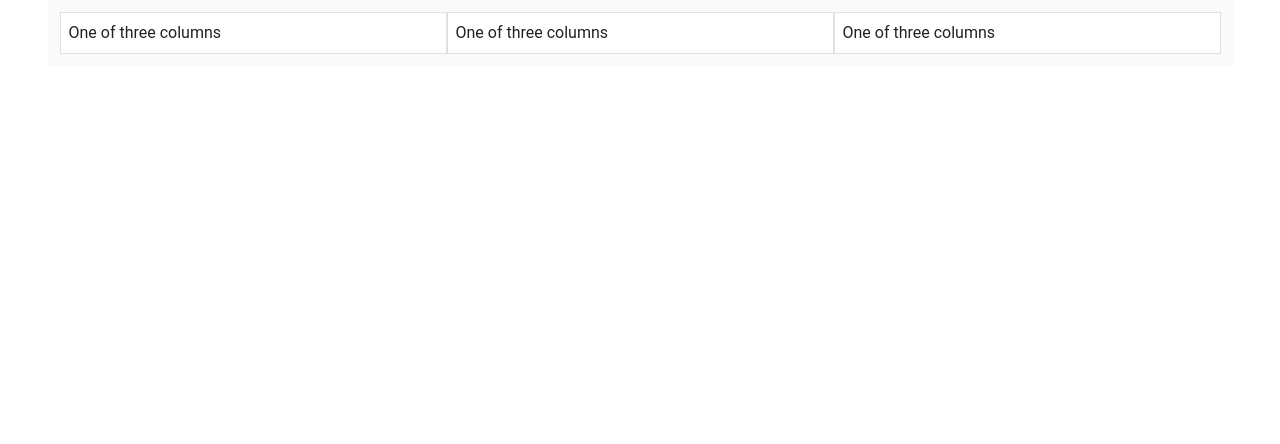
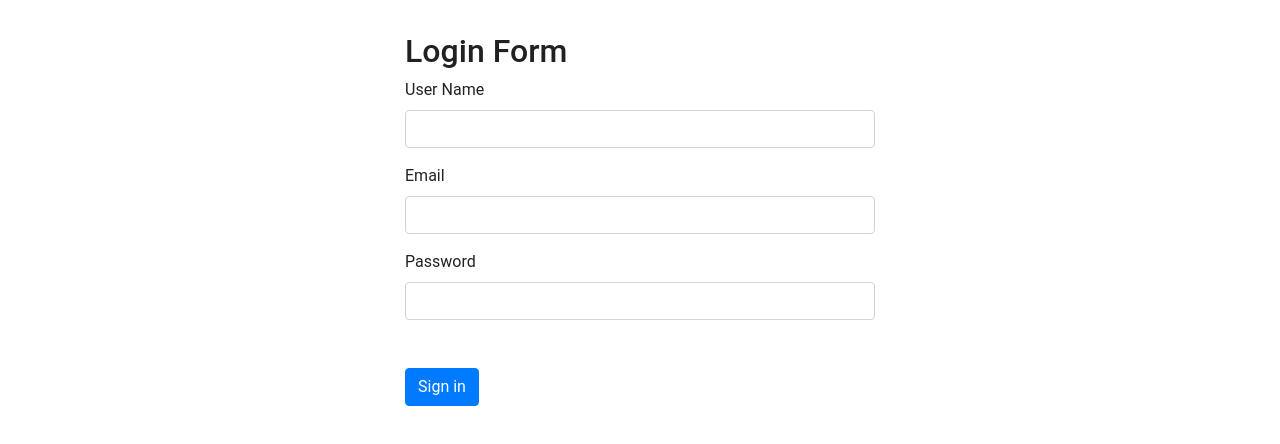
Before and after one commit to HikmetDonmez/vue-crud-project, a Vue app: page / in a window 1280 px wide. Shown: the top 444 px of the page. Built offline with nearby package versions, Linux system fonts and the light colour scheme; a small style sheet from the web is missing.

Commit message:
Login form and validate operation
Login form and validate operation

```diff
--- a/package.json
+++ b/package.json
@@ -13,9 +13,11 @@
     "roboto-fontface": "^0.10.0",
     "vue": "^2.6.11",
     "vue-router": "^3.5.1",
+    "vuelidate": "^0.7.6",
     "vuetify": "^2.4.7"
   },
   "devDependencies": {
+    "@types/vuelidate": "^0.7.14",
     "@vue/cli-plugin-babel": "~4.5.0",
     "@vue/cli-plugin-eslint": "~4.5.0",
     "@vue/cli-service": "~4.5.0",
--- a/src/components/pages/HomePage.vue
+++ b/src/components/pages/HomePage.vue
@@ -1,26 +1,20 @@
 <template>
- <v-container class="grey lighten-5">
-    <v-row no-gutters>
-      <v-col
-        v-for="n in 3"
-        :key="n"
-        cols="12"
-        sm="4"
-      >
-        <v-card
-          class="pa-2"
-          outlined
-          tile
-        >
-          One of three columns
-        </v-card>
-      </v-col>
-    </v-row>
-  </v-container>
+  <div class="container mt-5 mb-5" style="width: 500px">
+      <FormValidation />
+  </div>
 </template>
 
 <script>
+import FormValidation from '../validation/FormValidation'
+
 export default {
+    components: {
+        FormValidation
+    }
+}
 
-}
 </script>
+
+<style>
+@import url("https://stackpath.bootstrapcdn.com/bootstrap/4.5.0/css/bootstrap.min.css");
+</style>
--- /dev/null
+++ b/src/components/validation/FormValidation.vue
@@ -0,0 +1,82 @@
+<template>
+  <div>
+    <h2>Login Form</h2>
+    <form @submit.prevent="submitForm">
+      <div class="form-group">
+        <label>User Name</label>
+        <input type="text" v-model="userName" class="form-control" />
+        <span v-if="!$v.userName.required && $v.userName.$dirty" class="text-danger">User name is required!</span>
+        <span v-if="!$v.userName.alpha && $v.userName.$dirty" class="text-danger">User name is required!</span>
+      </div>
+
+      <div class="form-group">
+        <label>Email</label>
+        <input type="email" v-model="email" class="form-control" />
+        <span
+          v-if="(!$v.email.required || !$v.email.email) && $v.email.$dirty"
+          class="text-danger"
+        >Valid Email is required!</span>
+      </div>
+
+      <div class="form-group">
+        <label>Password</label>
+        <input type="password" v-model="password" class="form-control" />
+        <span
+          v-if="!$v.password.required && $v.password.$dirty"
+          class="text-danger"
+        >Password is required!</span>
+        <span
+          v-if="(!$v.password.minLength || !$v.password.maxLength) && $v.password.$dirty"
+          class="text-danger"
+        >Password must be between {{ $v.password.$params.minLength.min}} and {{ $v.password.$params.maxLength.max}} characters!</span>
+      </div>
+       <br> <button type="submit" class="btn btn-primary mt-2">Sign in</button>
+    </form>
+  </div>
+</template>
+
+<script>
+import {
+  required,
+  minLength,
+  maxLength,
+  alpha,
+  email
+} from "vuelidate/lib/validators";
+export default {
+  data: () => ({
+    userName: "",
+    email: "",
+    password: "",
+  }),
+  validations: {
+    userName: {
+      required,
+      alpha
+    },
+    email: {
+      required,
+      email
+    },
+    password: {
+      required,
+      maxLength: maxLength(12),
+      minLength: minLength(6)
+    }
+  },
+  methods: {
+    submitForm() {
+      this.$v.$touch();
+
+      if (!this.$v.$invalid) {
+        console.log(
+          `Name: ${this.name}, Email: ${this.email}, Password: ${this.password}`
+        );
+      }
+    }
+  }
+};
+</script>
+
+<style scoped>
+</style>
--- a/src/main.js
+++ b/src/main.js
@@ -2,6 +2,9 @@ import Vue from 'vue'
 import App from './App.vue'
 import vuetify from './plugins/vuetify';
 import router from './router/router';
+import Vuelidate from 'vuelidate';
+
+Vue.use(Vuelidate)
 
 Vue.config.productionTip = false
 
```
Also changed, not shown: 1 other file (tests, documents, lock files or other folders).
